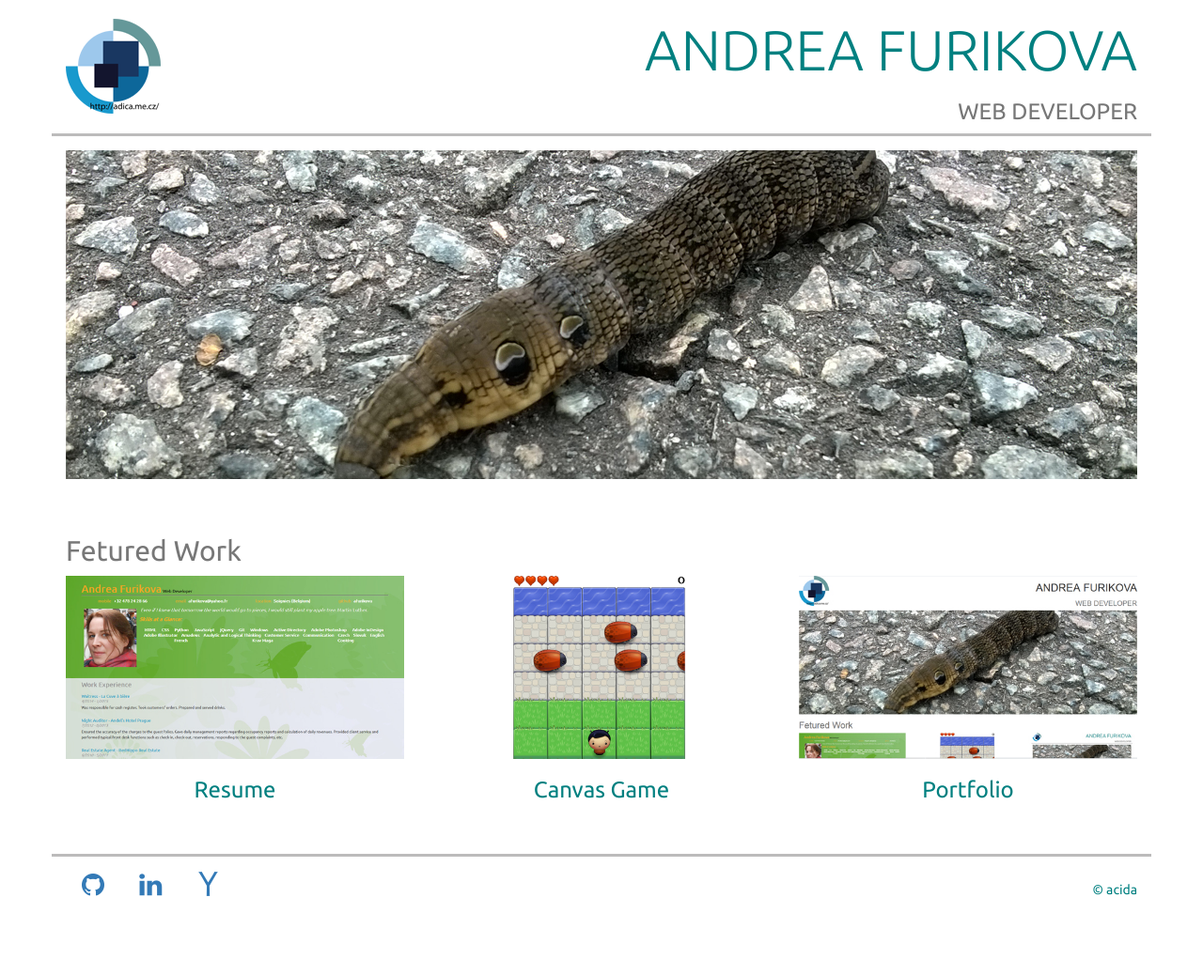
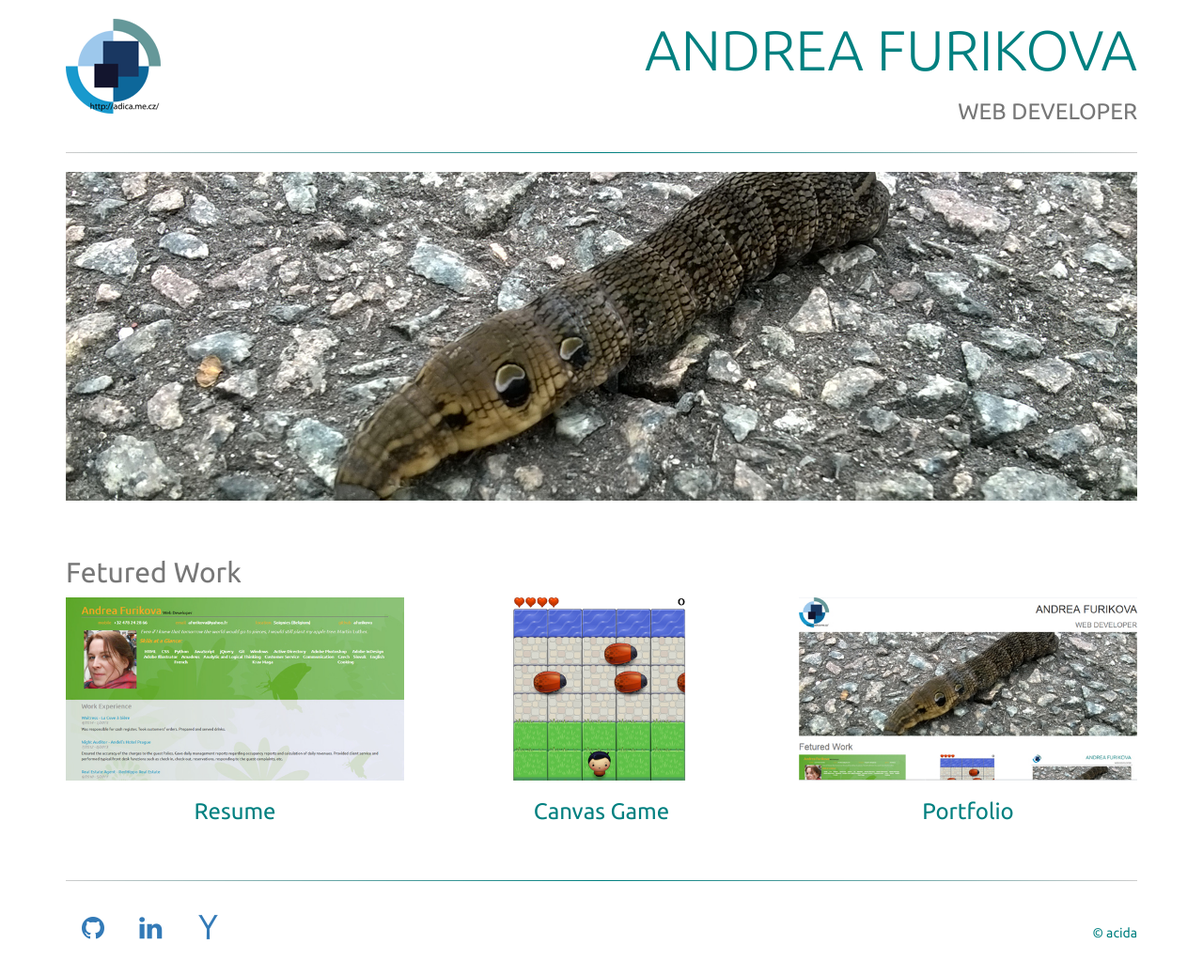
Before and after one commit to afurikova/portfolio, a plain HTML site: page index.html in a window 1280 px wide. Shown: the whole page at 94% size. Before the commit the page ends 992 px from the top, so only its background shows below. Drawn offline with nearby package versions, Linux system fonts and the light colour scheme.

Commit message:
change the style of the top and bottom line

```diff
--- a/css/style.css
+++ b/css/style.css
@@ -11,19 +11,22 @@ h1{
 .title-logo{
 	margin-top: 20px;
 }
+
 #work-title{
     margin-top: 40px;
 }
-.header {
+
+/*.header {
     margin-bottom: 15px;
     border-bottom: medium solid #BCBBBB;
-}
+}*/
 
 .footer{
     margin-top: 15px;
     margin-bottom: 20px;
-    border-top: medium solid #BCBBBB;
+    /*border-top: medium solid #BCBBBB;*/
 }
+
 #copyright{
     padding-top: 25px;
 }
@@ -31,3 +34,13 @@ h1{
 .work{
     padding-bottom: 30px;
 }
+
+hr {
+    border: 0;
+    height: 1px;
+    background:  #008080;
+    background-image: -webkit-linear-gradient(left, #ccc, #008080, #ccc);
+    background-image:    -moz-linear-gradient(left, #ccc, #008080, #ccc);
+    background-image:     -ms-linear-gradient(left, #ccc, #008080, #ccc);
+    background-image:      -o-linear-gradient(left, #ccc, #008080, #ccc);
+}
--- a/index.html
+++ b/index.html
@@ -36,6 +36,8 @@
 			</div>
 		</header>
 
+		<hr>
+
 		<!-- screen -->
 		<div class="row">
 			<div class="col-md-12">
@@ -66,6 +68,8 @@
 				<h3>Portfolio</h3>
 			</div>
 		</div>
+
+	<hr>
 
 	<footer class="row footer">
 			<div class="col-md-6 text-left" id="contacts">
```
